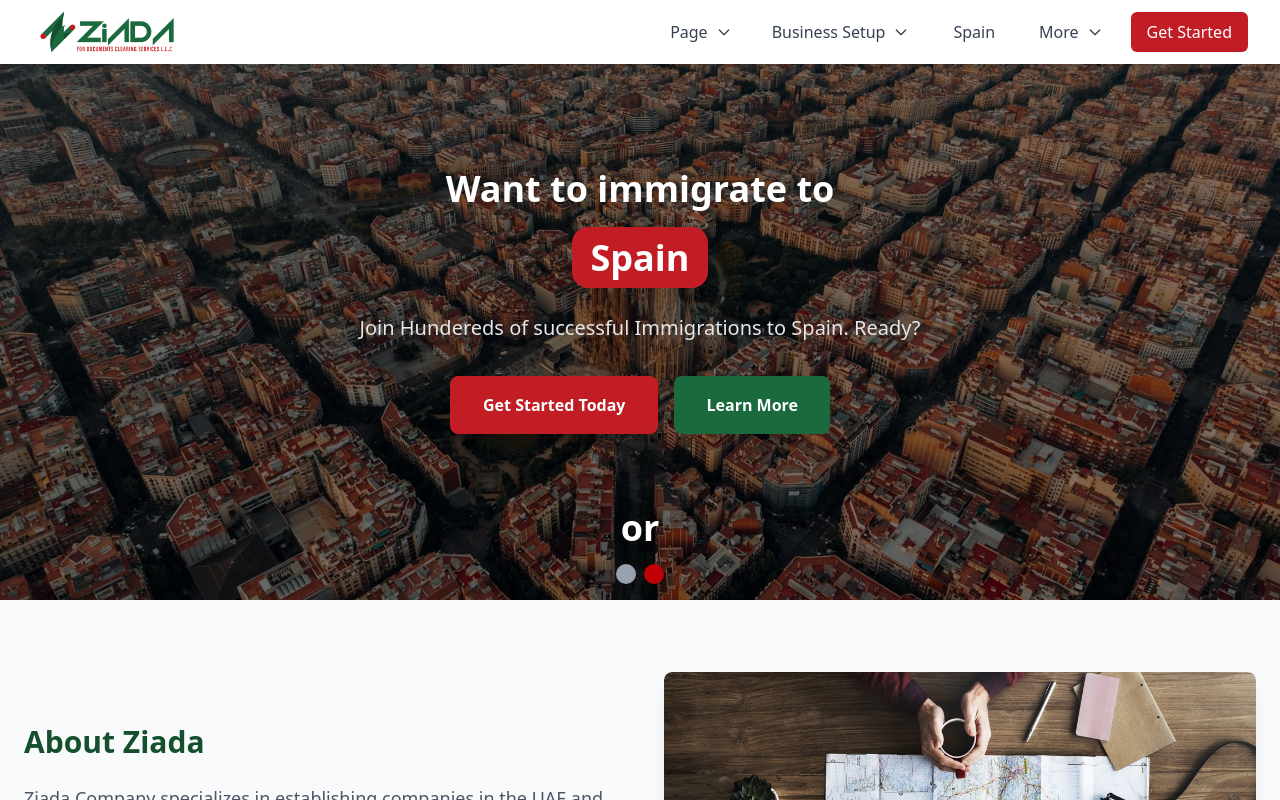
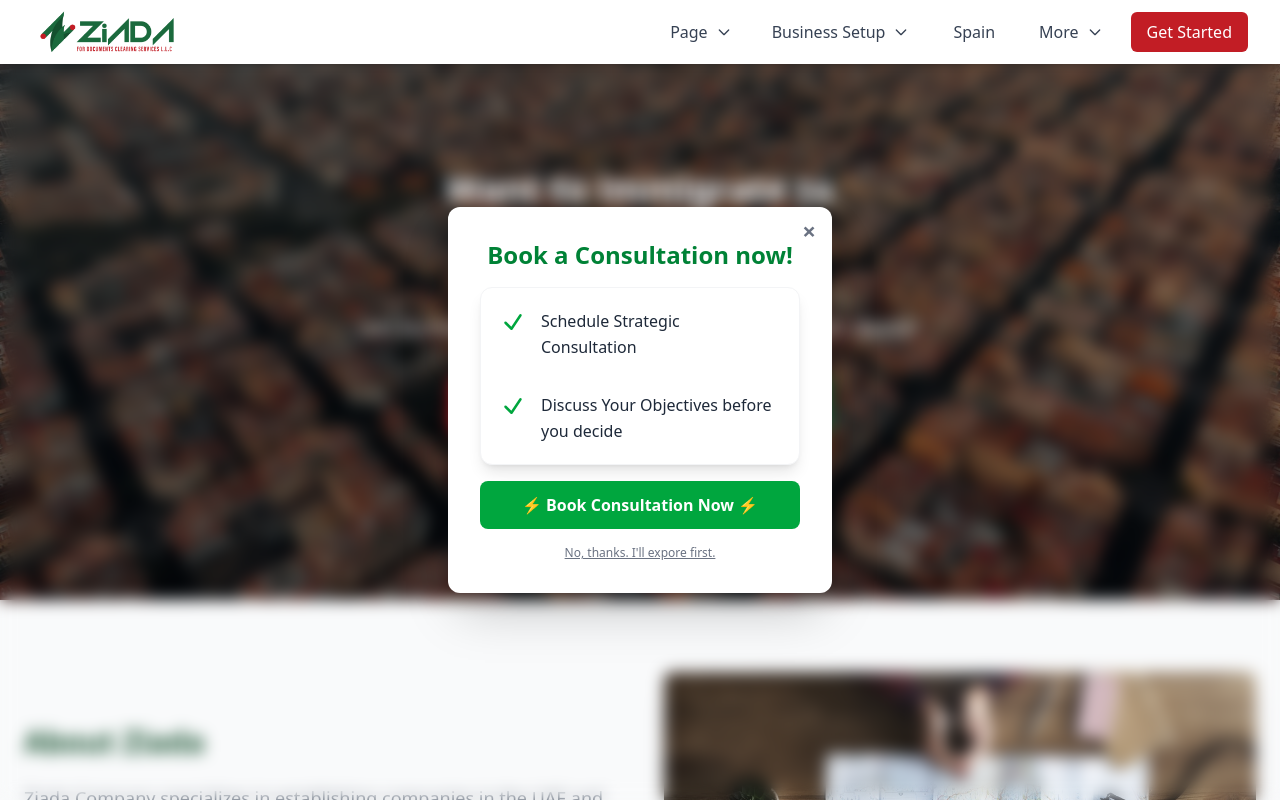
Before and after one commit to menamaged18/Ziadadc, a Next.js app: page / in a window 1280 px wide. Shown: the top 800 px of the page. Built offline with nearby package versions, Linux system fonts and the light colour scheme.

Commit message:
added a popup CTA message at the beginning

```diff
--- a/src/app/page.tsx
+++ b/src/app/page.tsx
@@ -1,7 +1,6 @@
 'use client'
 import { useEffect, useRef, useState } from 'react';
 import { AnimatePresence, motion } from "framer-motion";
-import NavBar from '../components/NavBar/NavBar';
 import UAEHero from '../components/Heros/UAEHero';
 import SpainHero from '../components/Heros/SpainHero';
 import WhyChooseUs from '../components/WhyChooseUs';
@@ -10,6 +9,7 @@ import Footer from '../components/Footer';
 import AboutPage from '../components/About';
 import ServicesSection from '../components/Services';
 import ContactSection from '../components/Contact';
+import PopUpMessage from '../components/PopUpMessage';
 
 export default function Home() {
   const [showUaeHero, setShowUaeHero] = useState(true);
@@ -68,6 +68,8 @@ export default function Home() {
         <WhyChooseUs />
         <FAQs />
         <ContactSection />
+
+        <PopUpMessage />
       </main>
       <Footer />
     </div>
--- /dev/null
+++ b/src/components/PopUpMessage.tsx
@@ -0,0 +1,121 @@
+"use client";
+import React, { useState } from 'react';
+
+function PopUpMessage() {
+    const [isOpen, setIsOpen] = useState(true);
+
+    // If the pop-up is not open, render nothing.
+    if (!isOpen) {
+        return null;
+    }
+
+    return (
+        <>
+            <div
+                className='fixed inset-0 bg-transparent backdrop-blur-sm z-40'
+                onClick={() => setIsOpen(false)}
+            />
+
+            {/* Pop-up Container: Centered on the screen with styling to make it stand out. */}
+            <div className='
+                fixed
+                top-1/2
+                left-1/2
+                transform
+                -translate-x-1/2
+                -translate-y-1/2
+                bg-white
+                text-gray-800
+                p-8
+                rounded-xl
+                shadow-2xl
+                z-50
+                max-w-sm
+                w-11/12
+            '>
+
+                {/* Close Button: Positioned absolutely in the top-right corner. */}
+                <button
+                    onClick={() => setIsOpen(false)}
+                    className='
+                        absolute
+                        top-2
+                        right-4
+                        text-2xl
+                        text-gray-500
+                        hover:text-gray-900
+                        font-bold
+                        cursor-pointer
+                    '
+                >
+                    &times;
+                </button>
+
+                {/* Pop-up Content */}
+                <div className='flex flex-col items-center space-y-4'>
+                    <h2 className='text-2xl font-bold text-green-700'>
+                        Book a Consultation now!
+                    </h2>
+                    <div className="bg-white rounded-xl shadow-lg p-2 border border-gray-100">
+                        <div className="space-y-2">
+                            <div className="flex items-start space-x-4 group hover:bg-green-50 p-3 rounded-lg transition-colors duration-200">
+                                <div className="flex-shrink-0 mt-0.5">
+                                    <svg xmlns="http://www.w3.org/2000/svg" fill="none" viewBox="0 0 24 24" strokeWidth={2.5} stroke="currentColor" className="w-6 h-6 text-green-600">
+                                        <path strokeLinecap="round" strokeLinejoin="round" d="M4.5 12.75l6 6 9-13.5" />
+                                    </svg>
+                                </div>
+                                <span className="text-gray-800 font-medium leading-relaxed group-hover:text-gray-900 transition-colors">
+                                    Schedule Strategic Consultation
+                                </span>
+                            </div>
+
+                            <div className="flex items-start space-x-4 group hover:bg-green-50 p-3 rounded-lg transition-colors duration-200">
+                                <div className="flex-shrink-0 mt-0.5">
+                                    <svg xmlns="http://www.w3.org/2000/svg" fill="none" viewBox="0 0 24 24" strokeWidth={2.5} stroke="currentColor" className="w-6 h-6 text-green-600">
+                                        <path strokeLinecap="round" strokeLinejoin="round" d="M4.5 12.75l6 6 9-13.5" />
+                                    </svg>
+                                </div>
+                                <span className="text-gray-800 font-medium leading-relaxed group-hover:text-gray-900 transition-colors">
+                                    Discuss Your Objectives before you decide
+                                </span>
+                            </div>
+                        </div>
+                    </div>
+
+                    {/* The primary Call to Action (CTA) button. */}
+                    <button
+                        onClick={() => {
+                            // console.log("User is claiming their offer!");
+                            setIsOpen(false);
+
+                        }}
+                        className='
+                            w-full
+                            py-3
+                            bg-green-600
+                            text-white
+                            font-semibold
+                            rounded-lg
+                            hover:bg-green-700
+                            transition
+                            duration-300
+                            cursor-pointer
+                        '
+                    >
+                        ⚡ Book Consultation Now ⚡
+                    </button>
+
+                    {/* Secondary action button for users who don't want the Consultation. */}
+                    <button
+                        onClick={() => setIsOpen(false)}
+                        className='text-xs text-gray-500 hover:text-gray-700 underline cursor-pointer'
+                    >
+                        No, thanks. I&apos;ll expore first.
+                    </button>
+                </div>
+            </div>
+        </>
+    );
+}
+
+export default PopUpMessage;
```
